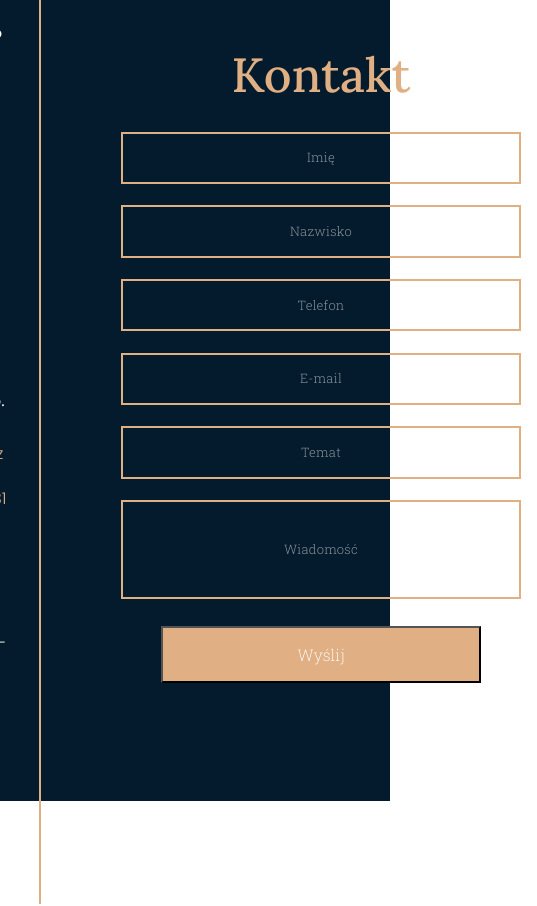
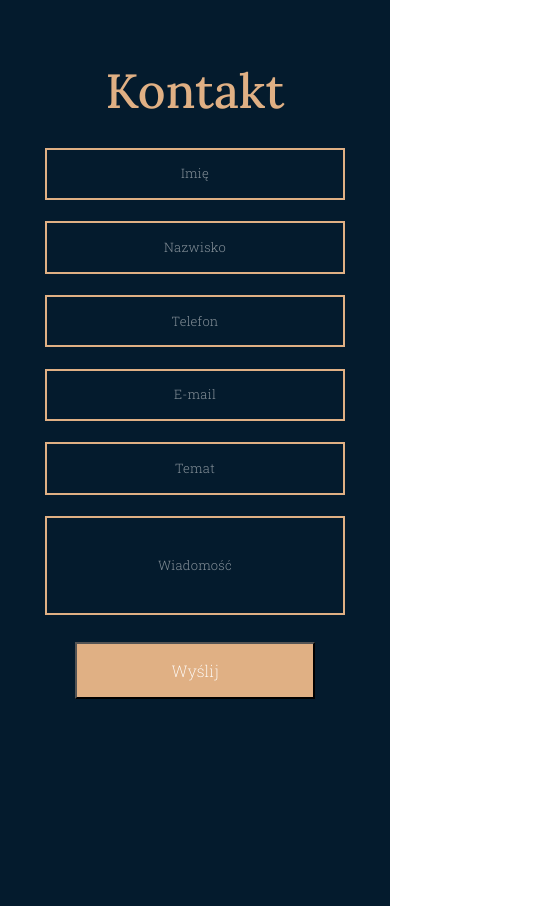
Before and after one commit to caren1/mctrade-react-v2, a React (Create React App) app: page / in a window 390 px wide. Shown: the part 5480-6386 px from the top of the page, 537 px wide, since content can reach past the window. Built offline with nearby package versions, Linux system fonts and the light colour scheme.

Commit message:
footer mobile query

```diff
--- a/src/components/FooterComponent/FooterComponent.elements.js
+++ b/src/components/FooterComponent/FooterComponent.elements.js
@@ -8,4 +8,9 @@ background-color: #041B2D;
 display: flex;
 align-items: center;
 justify-content: center;
+
+@media screen and (max-width: 1000px) {
+    flex-direction: column-reverse;
+    height: 100%;
+}
 `
--- a/src/components/FooterComponent/FooterContact/FooterContact.elements.js
+++ b/src/components/FooterComponent/FooterContact/FooterContact.elements.js
@@ -1,6 +1,6 @@
 import styled from 'styled-components';
 
-export const FooterContactContainer = styled.div`
+export const FooterContactContainer = styled.div `
 /* max-width: 60%; */
 padding-left: 4em;
 display: flex;
@@ -8,35 +8,42 @@ flex-direction: column;
 justify-content: center;
 align-items: center;
 text-align: center;
+
+@media screen and (max-width: 1000px) {
+height: 100vh;
+padding-left: 0;
+padding: 1em;
+}
 `
 
-export const ContactTitle = styled.h1`
+export const ContactTitle = styled.h1 `
 color: #E0B084;
 font-size: 3em;
 font-family: 'Lora', serif;
 font-weight: 500;
 `
 
-export const ContactForm = styled.form`
+export const ContactForm = styled.form `
 display: flex;
 flex-direction: column;
 text-align: center;
 align-items: center;
 justify-content: center;
-width: 100%;
+max-width: 100%;
 padding: 1em;
 `
 
-export const ContactInput = styled.input`
+export const ContactInput = styled.input `
 display: block;
 margin: 0.8em 0;
 padding: 1.25em 2em;
 padding: ${props => props.xl ? '3em 2em' : '1.25em 2em'};
 max-width: 100%;
-min-width: 400px;
+width: 400px;
 background-color: transparent;
 border: 2px solid #E0B084;
 transition: all 0.5s ease;
+color: #ffffff;
 
 
 &::placeholder {
@@ -57,8 +64,17 @@ transition: all 0.5s ease;
     }
 }
 
+@media screen and (max-width: 1000px) {
+width: 100%;
+width: 450px;
+}
+
+@media screen and (max-width: 700px) {
+width: 300px;
+}
+
 `
-export const SubmitButton = styled.button`
+export const SubmitButton = styled.button `
 margin: 1em 0;
 color: #ffffff;
 width: 80%;
@@ -69,8 +85,6 @@ font-size: 16px;
 font-weight: 200;
 transition: all 0.2s ease;
 
-
-
 &:hover, :focus, :target {
     color: #E0B084;
     background-color: transparent;
--- a/src/components/FooterComponent/FooterContact/FooterContact.js
+++ b/src/components/FooterComponent/FooterContact/FooterContact.js
@@ -6,13 +6,12 @@ import { FooterContactContainer, ContactTitle, ContactForm, ContactInput, Submit
 
 const FooterContact = () => {
 
-    const [name, setName] = useState('')
-    const [surname, setSurname] = useState('')
-    const [phone, setPhone] = useState('')
-    const [email, setEmail] = useState('')
-    const [subject, setSubject] = useState('')
-    const [message, setMessage] = useState('')
-
+    const [ name, setName ] = useState('')
+    const [ surname, setSurname ] = useState('')
+    const [ phone, setPhone ] = useState('')
+    const [ email, setEmail ] = useState('')
+    const [ subject, setSubject ] = useState('')
+    const [ message, setMessage ] = useState('')
 
     init("user_l6L08efpIlEd6HRaDC2zi");
 
@@ -48,13 +47,13 @@ const FooterContact = () => {
         <FooterContactContainer>
             <ContactTitle>Kontakt</ContactTitle>
             <ContactForm onSubmit={handleSubmit}>
-                <ContactInput type="text" placeholder="Imię" name="name" value={name} onChange={(event) => setName(event.target.value)}></ContactInput>
-                <ContactInput type="text" placeholder="Nazwisko" name="surname" value={surname} onChange={(event) => setSurname(event.target.value)}></ContactInput>
-                <ContactInput type="text" placeholder="Telefon" name="phone" value={phone} onChange={(event) => setPhone(event.target.value)}></ContactInput>
-                <ContactInput type="text" placeholder="E-mail" name="email" value={email} onChange={(event) => setEmail(event.target.value)}></ContactInput>
-                <ContactInput type="text" placeholder="Temat" name="subject" value={subject} onChange={(event) => setSubject(event.target.value)}></ContactInput>
-                <ContactInput xl type="text" placeholder="Wiadomość" name="message" value={message} onChange={(event) => setMessage(event.target.value)}></ContactInput>
-                <SubmitButton type="submit" on>Wyślij</SubmitButton>
+                <ContactInput autocomplete="off" required type="text" placeholder="Imię" name="name" value={name} onChange={(event) => setName(event.target.value)}></ContactInput>
+                <ContactInput autocomplete="off" type="text" placeholder="Nazwisko" name="surname" value={surname} onChange={(event) => setSurname(event.target.value)}></ContactInput>
+                <ContactInput autocomplete="off" required type="tel" placeholder="Telefon" name="phone" value={phone} onChange={(event) => setPhone(event.target.value)}></ContactInput>
+                <ContactInput autocomplete="off" type="email" placeholder="E-mail" name="email" value={email} onChange={(event) => setEmail(event.target.value)}></ContactInput>
+                <ContactInput autocomplete="off" type="text" placeholder="Temat" name="subject" value={subject} onChange={(event) => setSubject(event.target.value)}></ContactInput>
+                <ContactInput autocomplete="off" xl type="text" placeholder="Wiadomość" name="message" value={message} required onChange={(event) => setMessage(event.target.value)}></ContactInput>
+                <SubmitButton type="submit">Wyślij</SubmitButton>
             </ContactForm>
         </FooterContactContainer>
     )
--- a/src/components/FooterComponent/FooterInfo/FooterInfo.elements.js
+++ b/src/components/FooterComponent/FooterInfo/FooterInfo.elements.js
@@ -5,15 +5,18 @@ max-width: 30%;
 padding: 2em;
 line-height: 1.4;
 border-right: 2px solid #E0B084;
+transition: all 0.2s ease;
 
-@media screen and (max-width: 700px) {
+
+@media screen and (max-width: 1000px) {
     max-width: 100%;
-    /* min-width: 100vh; */
+    height: 100vh;
     display: flex;
     flex-direction: column;
     justify-content: center;
     align-items: center;
     text-align: center;
+    border-right: none;
 }
 
 `
```
